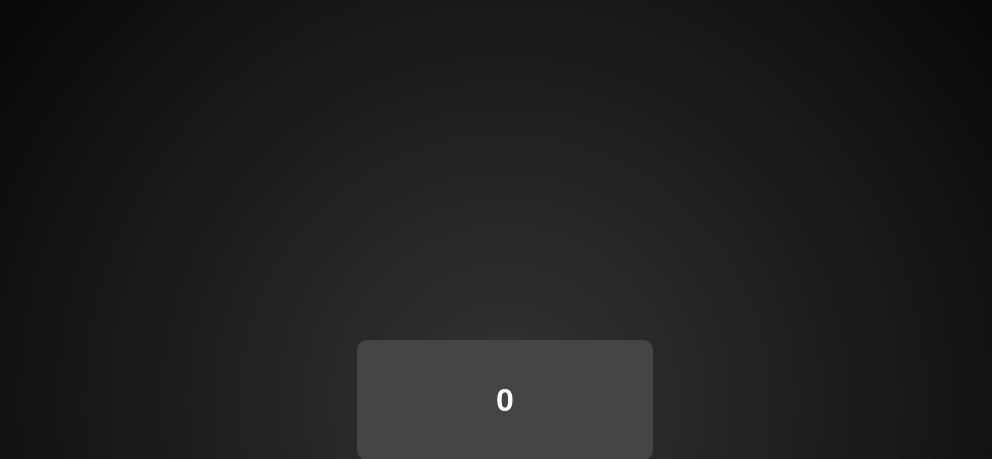
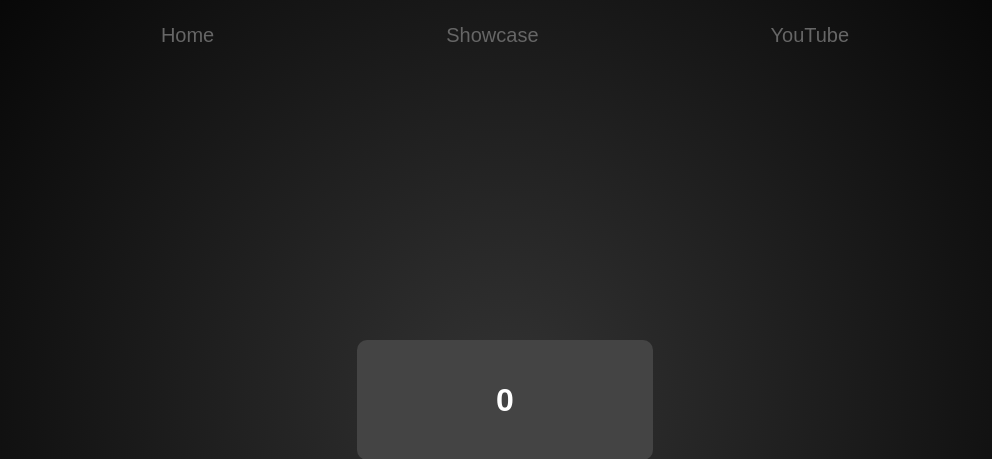
Before and after one commit to Lonerwx/clicker, a Flask app: page / in a window 1280 px wide. Shown: the top 459 px of the page, without its empty margins (135-1127 px from the left). Run offline with Flask 3, Linux system fonts and the light colour scheme.

Commit message:
add top buttons

```diff
--- a/assets/style.css
+++ b/assets/style.css
@@ -69,3 +69,26 @@
     transform: scale(1);
     /* Default size */
 }
+
+.top {
+    position: absolute;
+    top: 10px;
+    x: 0;
+    width: 100%;
+    height: 50px;
+    display: flex;
+    align-items: center;
+    justify-content: center;
+    gap: 15%;
+    font-size: 20px;
+}
+
+.button {
+    color: #666;
+    cursor: pointer;
+    padding: 10px 20px;
+}
+
+.button:hover {
+    color: white;
+}
--- a/templates/index.html
+++ b/templates/index.html
@@ -10,6 +10,11 @@
 </head>
 
 <body>
+    <div class="top">
+        <div class="button" id="home-button">Home</div>
+        <div class="button" id="showcase-button">Showcase</div>
+        <div class="button" id="youtube-button">YouTube</div>
+    </div>
     <div class="centered-div", id="main", onclick="onClick()">
         <h1 id="number">{{ number }}</h1>
     </div>
```
